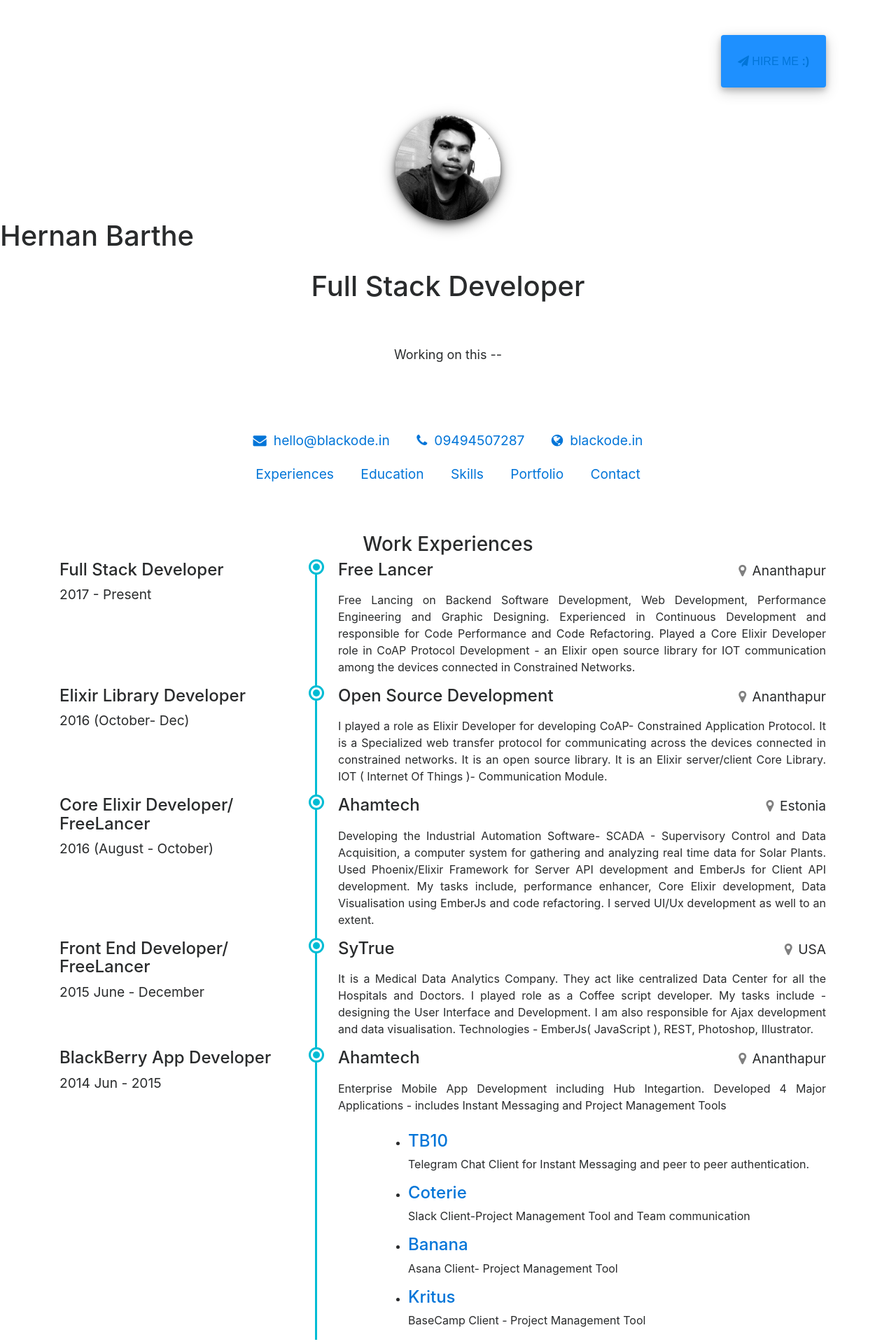
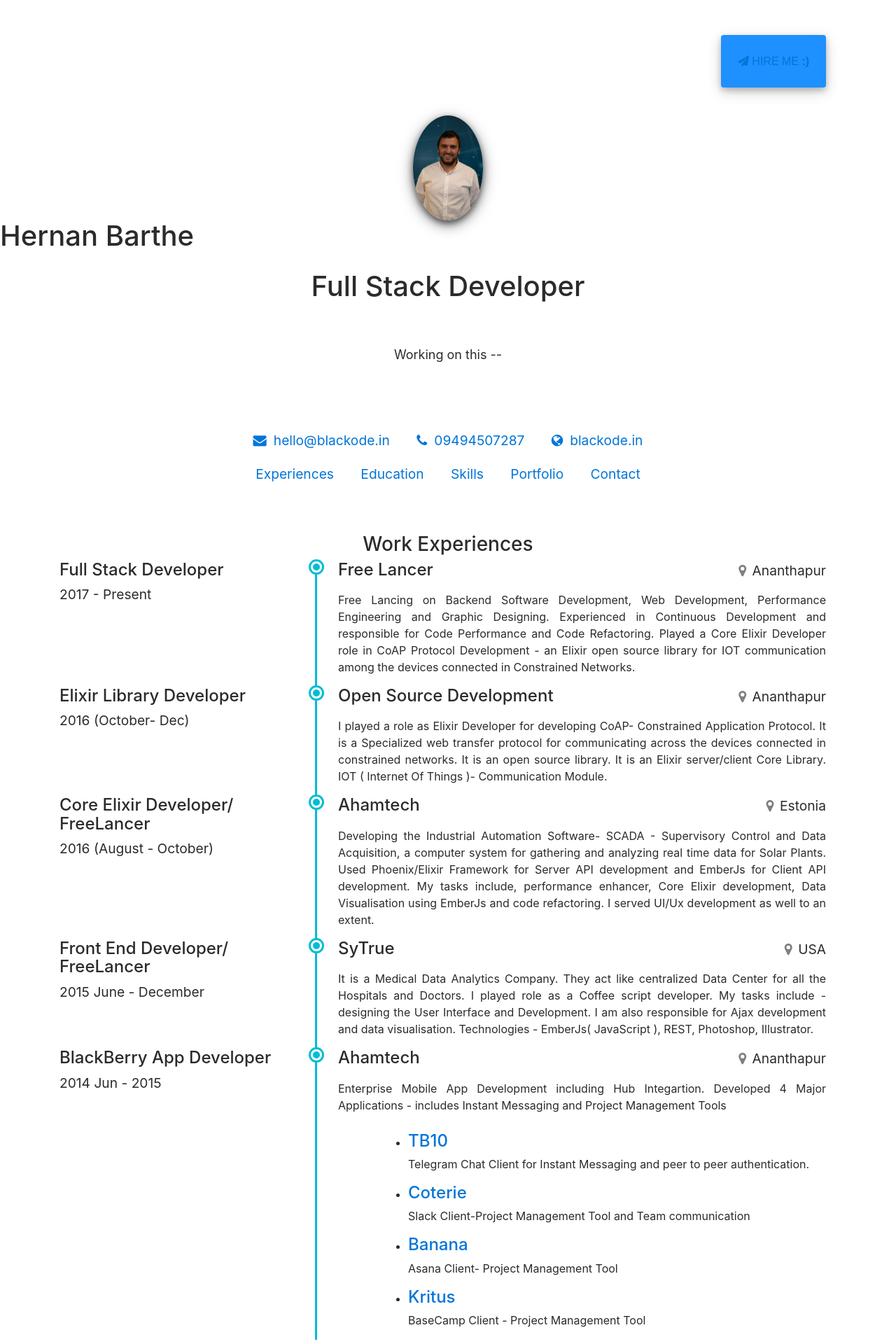
Before and after one commit to HBarthe/hbarthe.github.io, a Jekyll site: the page built from index.html, in a window 1280 px wide. Shown: the top 1920 px of the page at 70% size. Built offline with Jekyll 4.4.1, drawn with Linux system fonts in a browser that asks for light colours; a style sheet for code colours, icons or effects is not loaded.

Commit message:
"Profile 2"

```diff
--- a/_includes/contact.html
+++ b/_includes/contact.html
@@ -4,7 +4,7 @@
     <h3 class="section-heading text-center "> Get in Touch</h3>
     <div class="row contact-section">
         <div class="col-md-2 image">
-            <img src="/images/profile.jpg " alt="Profile Image" class="rounded-circle mx-auto d-block img-fluid profile-pic ">
+            <img src="/images/Perfil.jpg " alt="Profile Image" class="rounded-circle mx-auto d-block img-fluid profile-pic ">
             <p class="text-center padding-top-5">Barthe</p>
         </div>
 
--- a/_includes/header.html
+++ b/_includes/header.html
@@ -19,7 +19,7 @@
 
 <div id="profile-image">
 
-    <img class="rounded-circle mx-auto d-block img-fluid" src="/images/profile.jpg"></img>
+    <img class="rounded-circle mx-auto d-block img-fluid" src="/images/Perfil.jpg"></img>
     <h1 class="profile-name "> {{ site.data.profile.name}} </h1>
     <h1 class="profile-title text-center"> {{ site.data.profile.title }} </h1>
 
```
Also changed, not shown: images/Perfil.jpg (added), images/profile.jpg (deleted), 2 other files.
